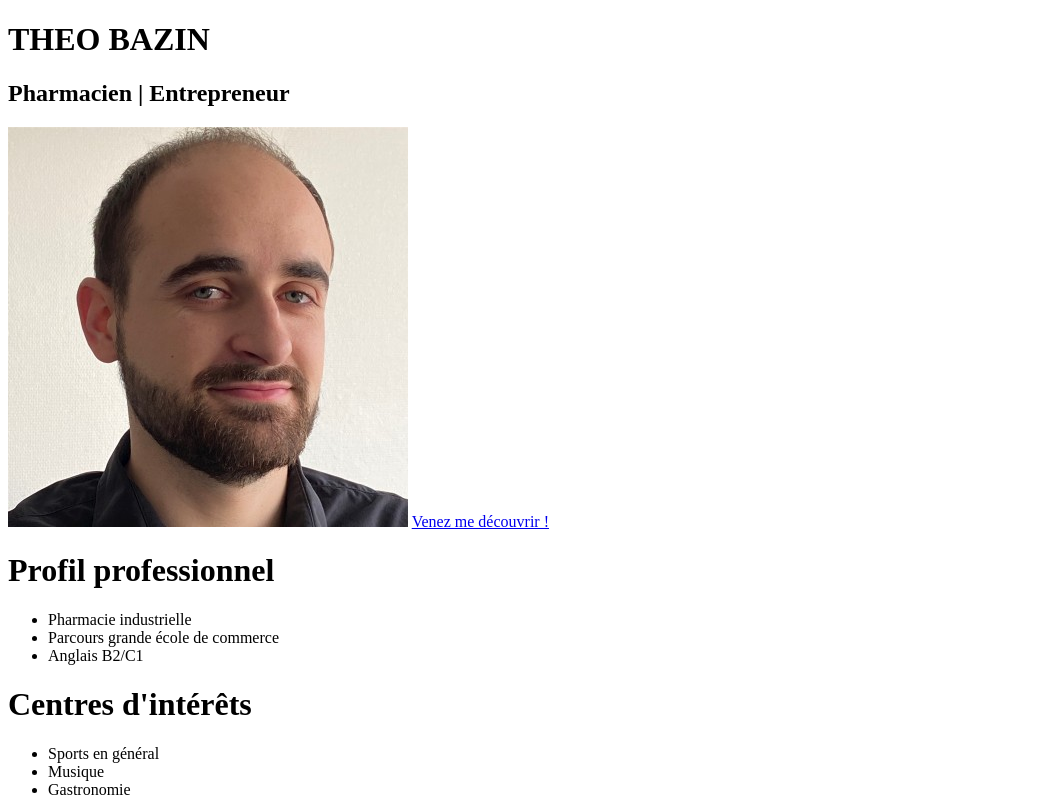
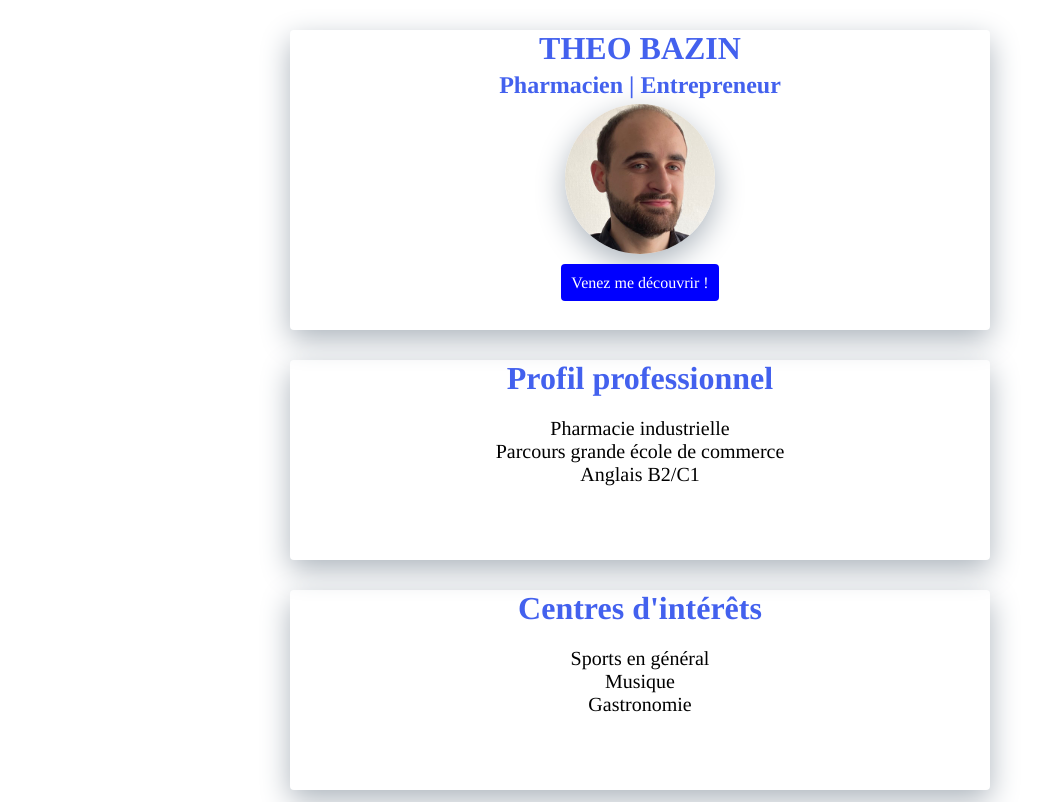
Before and after one commit to theo-bazin/my-profile, a plain HTML site: page index.html in a window 1280 px wide. Shown: the top 802 px of the page, without its empty margins (0-1060 px from the left). Drawn offline with Linux system fonts and the light colour scheme; files that its build step writes are made by us from their sources.

Commit message:
Update index.html

```diff
--- a/index.html
+++ b/index.html
@@ -3,7 +3,7 @@
 <head>
 	<meta charset="utf-8">
 	<meta name="viewport" content="width=device-width, initial-scale=1">
-	<link rel="stylesheet" type="text/css" href="css/profile_style.css">
+	<link rel="stylesheet" type="text/css" href="css/style.css">
 
 	<script src="https://kit.fontawesome.com/131aa17c8b.js" crossorigin="anonymous"></script>
 
```
